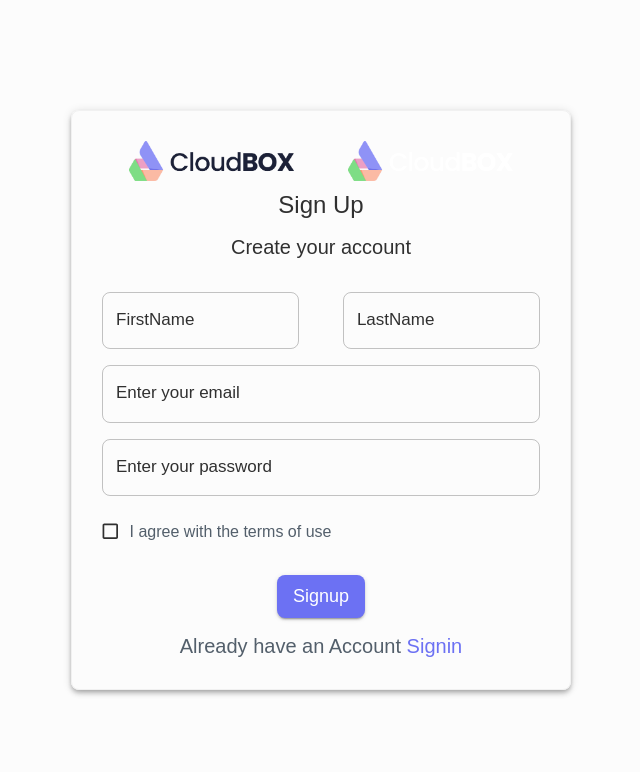
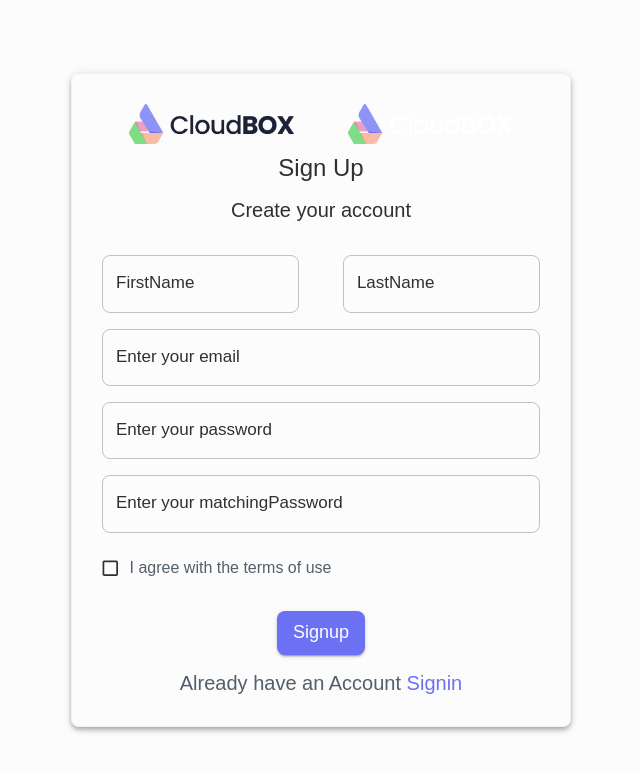
Before and after one commit to nguyengocaocuong/hust-document-system-frontend, a React (Create React App) app: page /sign-up in a window 1280 px wide. Shown: the top 772 px of the page, without its empty margins (319-959 px from the left). Built offline with nearby package versions, Linux system fonts and the light colour scheme.

Commit message:
add register api

```diff
--- a/src/pages/Signup.jsx
+++ b/src/pages/Signup.jsx
@@ -13,6 +13,7 @@ import logo from "./../assets/images/logo/logo.png";
 import logoWhite from "./../assets/images/logo/logo-white.png";
 import { Link } from "react-router-dom";
 import { useRegisterMutation } from "../services/AuthService";
+import { convertJsonToFormData } from "../utils/ConvertData";
 
 function Signup() {
   const theme = useTheme();
@@ -23,18 +24,21 @@ function Signup() {
     matchingPassword: "",
     firstName: "",
     lastName: "",
+    name: "Nguyen Ngo Cao Cuong",
   });
   const handleOnChange = (e) => {
     setUser({ ...user, [e.target.name]: e.target.value });
   };
   const handleRegister = async () => {
-    await register();
+    const formData = convertJsonToFormData(user);
+    await register(formData);
     setUser({
       email: "",
       password: "",
       matchingPassword: "",
       firstName: "",
       lastName: "",
+      name: "Nguyen Ngo Cao Cuong",
     });
   };
   const [agree, setAgree] = useState(false);
@@ -169,6 +173,27 @@ function Signup() {
                 size="medium"
               />
             </Box>
+            <Box mb={2}>
+              <TextField
+                inputProps={{
+                  style: {
+                    fontSize: "17px",
+                  },
+                }}
+                InputLabelProps={{
+                  style: {
+                    fontSize: "17px",
+                  },
+                }}
+                sx={{ width: "100%" }}
+                name="matchingPassword"
+                label="Enter your matchingPassword"
+                variant="outlined"
+                value={user.matchingPassword}
+                onChange={handleOnChange}
+                size="medium"
+              />
+            </Box>
             <Box
               display={"flex"}
               justifyContent={"space-between"}
--- a/src/store/authState.js
+++ b/src/store/authState.js
@@ -20,6 +20,12 @@ export const authState = createSlice({
         state.token = null;
       }
     );
+    builder.addMatcher(
+      authApi.endpoints.register.matchFulfilled,
+      (state, action) => {
+        console.log(action.payload);
+      }
+    );
   },
 });
 
```
